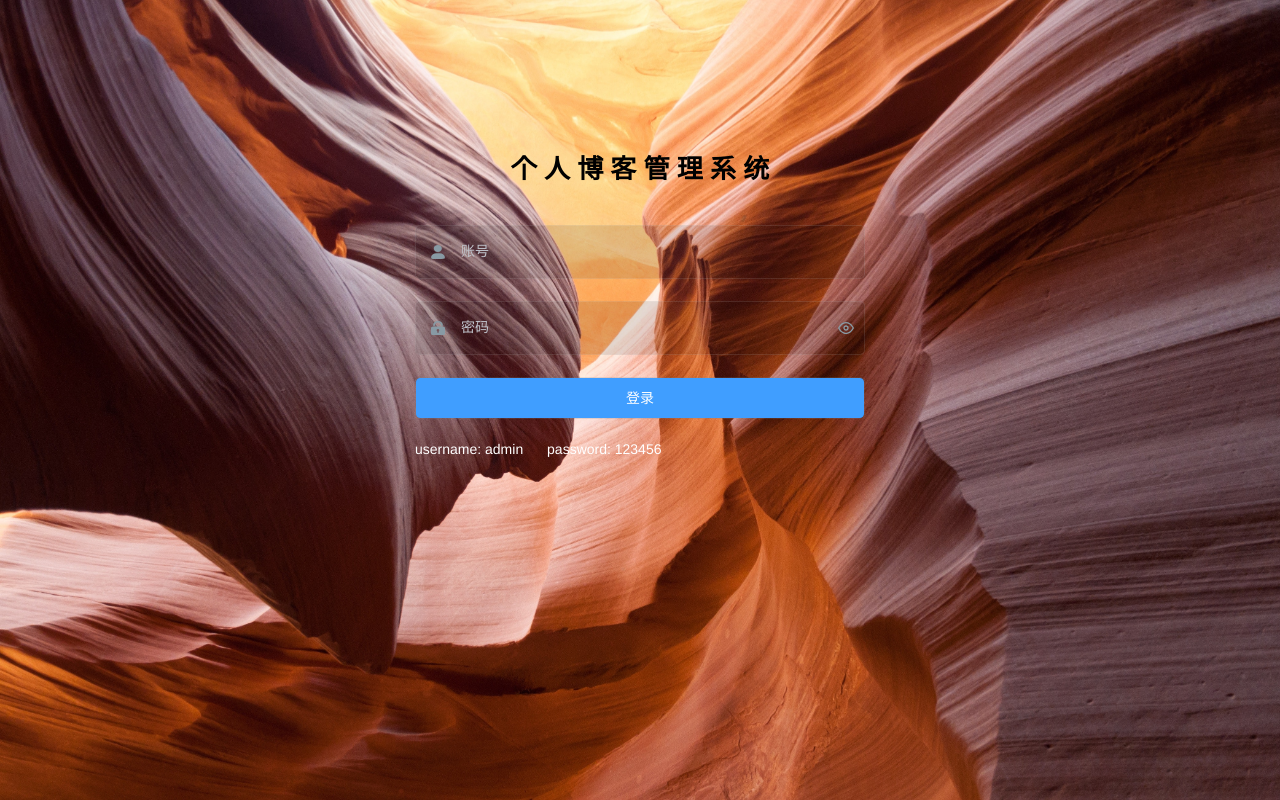
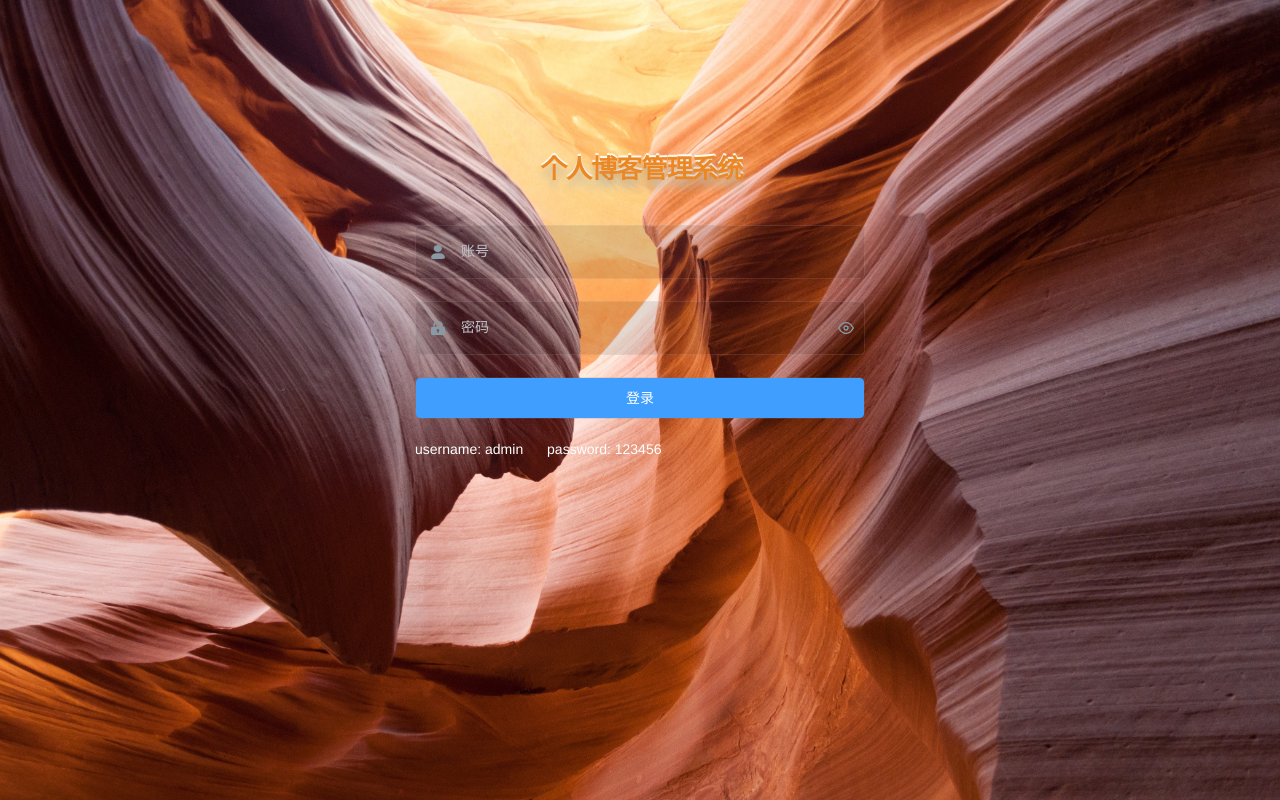
Before and after one commit to xiwuqi/db-blog_vue, a Vue app: page /#/login in a window 1280 px wide. Built offline with nearby package versions, Linux system fonts and the light colour scheme; what mavon-editor would draw is missing.

Commit message:
更新 README 文件

```diff
--- a/src/views/login/index.vue
+++ b/src/views/login/index.vue
@@ -207,6 +207,14 @@ $light_gray:#eee;
     display: inline-block;
   }
   .title {
+    /* 要把阴影与大小配合好，一般来说大小都是偏大时采用 */
+      font-family: "Arial Rounded MT Bold", "Helvetica Rounded", Arial, sans-serif;
+      text-transform: uppercase;/* 全开大写 */
+      // font-size: 92px;
+      color: #ec8824;
+      text-shadow: 0 8px 9px #c4b59d, 0px -2px 1px #fff;
+      letter-spacing: -4px;
+      // background: linear-gradient(to bottom, #ece4d9 0%,#e9dfd1 100%);
     font-size: 26px;
     font-weight: 400;
     margin: 0px auto 40px auto;
```
Also changed, not shown: 2 other files (tests, documents, lock files or other folders).
